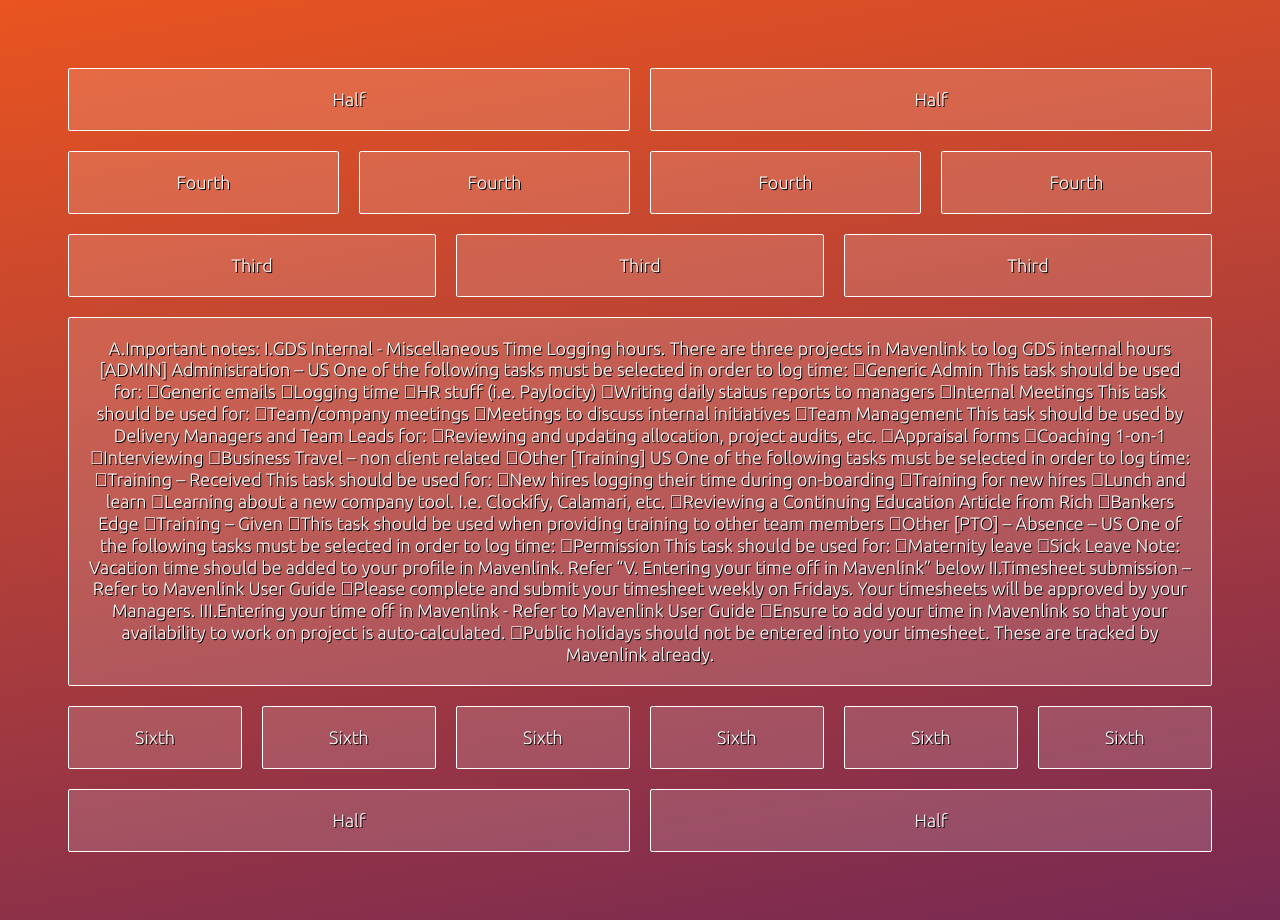
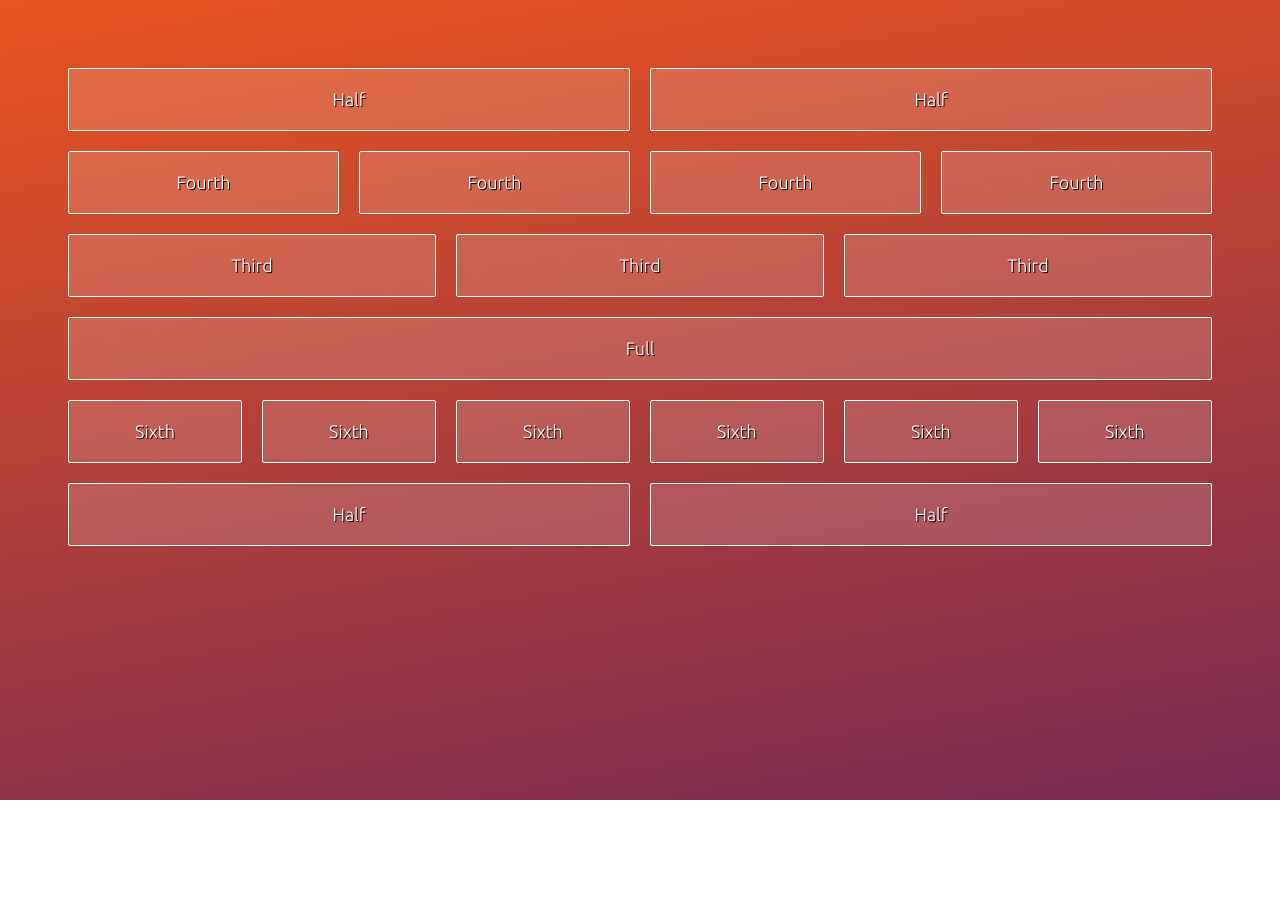
Before and after one commit to jsafe00/flexbox-by-peter, a plain HTML site: page grids.html in a window 1280 px wide. After the commit the page ends 800 px from the top, so only its background shows below. Drawn offline with Linux system fonts and the light colour scheme.

Commit message:
just playing

```diff
--- a/grids.html
+++ b/grids.html
@@ -15,63 +15,7 @@
       <div class="third">Third</div>
       <div class="third">Third</div>
       <div class="third">Third</div>
-      <div class="full">
-        A.Important notes:
-
-        I.GDS Internal - Miscellaneous Time Logging hours. There are three projects in Mavenlink to log GDS internal hours
-
-        [ADMIN] Administration – US
-        One of the following tasks must be selected in order to log time:
-        Generic Admin
-        This task should be used for:
-        Generic emails
-        Logging time
-        HR stuff (i.e. Paylocity)
-        Writing daily status reports to managers
-        Internal Meetings
-        This task should be used for:
-        Team/company meetings
-        Meetings to discuss internal initiatives
-        Team Management
-        This task should be used by Delivery Managers and Team Leads for:
-        Reviewing and updating allocation, project audits, etc.
-        Appraisal forms
-        Coaching 1-on-1
-        Interviewing
-        Business Travel – non client related
-        Other
-
-        [Training] US
-        One of the following tasks must be selected in order to log time:
-        Training – Received
-        This task should be used for:
-        New hires logging their time during on-boarding
-        Training for new hires
-        Lunch and learn
-        Learning about a new company tool. I.e. Clockify, Calamari, etc.
-        Reviewing a Continuing Education Article from Rich
-        Bankers Edge
-        Training – Given
-        This task should be used when providing training to other team members
-        Other
-
-        [PTO] – Absence – US
-        One of the following tasks must be selected in order to log time:
-        Permission
-        This task should be used for:
-        Maternity leave
-        Sick Leave
-
-        Note: Vacation time should be added to your profile in Mavenlink. Refer “V. Entering your time off in Mavenlink” below
-
-
-        II.Timesheet submission – Refer to Mavenlink User Guide
-        Please complete and submit your timesheet weekly on Fridays. Your timesheets will be approved by your Managers.
-
-        III.Entering your time off in Mavenlink - Refer to Mavenlink User Guide
-        Ensure to add your time in Mavenlink so that your availability to work on project is auto-calculated.
-        Public holidays should not be entered into your timesheet. These are tracked by Mavenlink already.
-        </div>
+      <div class="full">Full </div>
       <div class="sixth">Sixth</div>
       <div class="sixth">Sixth</div>
       <div class="sixth">Sixth</div>
```
Also changed, not shown: flexwrap.html (+4 -0 lines), index.html (+1 -0 lines), 1 other file.
